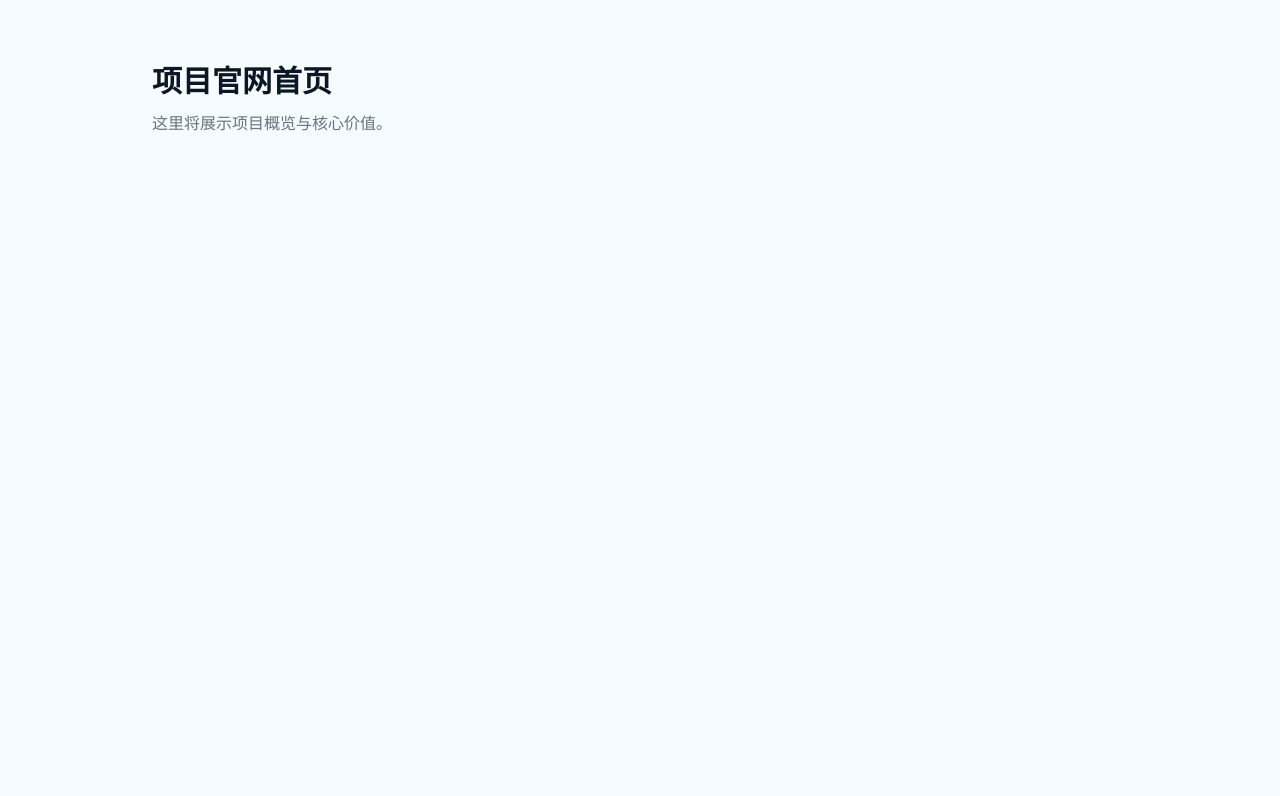
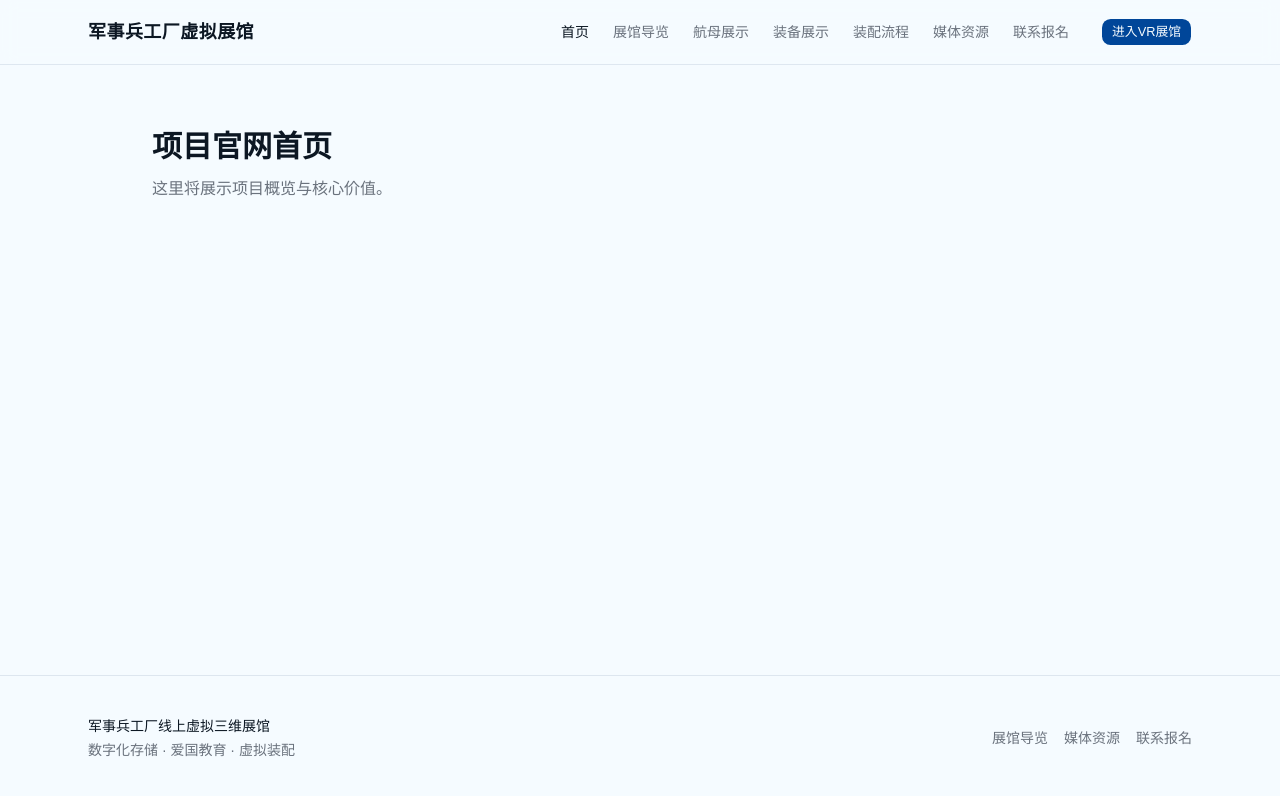
Before and after one commit to GGGrial/P3, a React (Vite) app: page / in a window 1280 px wide. Shown: the top 796 px of the page. Built offline with nearby package versions, Linux system fonts and the light colour scheme.

Commit message:
Add site header, footer, and navigation

```diff
--- /dev/null
+++ b/src/components/site/SiteFooter.tsx
@@ -0,0 +1,25 @@
+import { Link } from 'react-router'
+
+export default function SiteFooter() {
+	return (
+		<footer className="border-t border-border/60 bg-background/80">
+			<div className="mx-auto flex max-w-6xl flex-col gap-6 px-6 py-10 text-sm text-muted-foreground md:flex-row md:items-center md:justify-between">
+				<div className="space-y-1">
+					<p className="text-foreground">军事兵工厂线上虚拟三维展馆</p>
+					<p>数字化存储 · 爱国教育 · 虚拟装配</p>
+				</div>
+				<div className="flex flex-wrap gap-4">
+					<Link to="/venue-guide" className="hover:text-foreground">
+						展馆导览
+					</Link>
+					<Link to="/media" className="hover:text-foreground">
+						媒体资源
+					</Link>
+					<Link to="/contact" className="hover:text-foreground">
+						联系报名
+					</Link>
+				</div>
+			</div>
+		</footer>
+	)
+}
--- /dev/null
+++ b/src/components/site/SiteHeader.tsx
@@ -0,0 +1,65 @@
+import { Link, NavLink } from 'react-router'
+import { MenuIcon } from 'lucide-react'
+import { cn } from '@/lib/utils'
+import { siteNavigation } from '@/config/navigation'
+import { Button } from '@/components/ui/button'
+import { Sheet, SheetContent, SheetHeader, SheetTitle, SheetTrigger } from '@/components/ui/sheet'
+
+export default function SiteHeader() {
+	return (
+		<header className="sticky top-0 z-40 border-b border-border/60 bg-background/80 backdrop-blur">
+			<div className="mx-auto flex h-16 max-w-6xl items-center justify-between px-6">
+				<Link to="/" className="text-lg font-semibold tracking-wide text-foreground">
+					军事兵工厂虚拟展馆
+				</Link>
+				<nav className="hidden items-center gap-6 text-sm text-muted-foreground md:flex">
+					{siteNavigation.map(item => (
+						<NavLink
+							key={item.href}
+							to={item.href}
+							className={({ isActive }) =>
+								cn('font-medium transition-colors hover:text-foreground', isActive && 'text-foreground')
+							}
+						>
+							{item.label}
+						</NavLink>
+					))}
+					<Button size="sm" className="ml-2">
+						进入VR展馆
+					</Button>
+				</nav>
+				<div className="md:hidden">
+					<Sheet>
+						<SheetTrigger asChild>
+							<Button variant="ghost" size="icon-sm">
+								<MenuIcon className="size-5" />
+							</Button>
+						</SheetTrigger>
+						<SheetContent side="right" className="p-0">
+							<SheetHeader className="border-b border-border/60">
+								<SheetTitle>导航</SheetTitle>
+							</SheetHeader>
+							<div className="flex flex-col gap-2 p-4">
+								{siteNavigation.map(item => (
+									<NavLink
+										key={item.href}
+										to={item.href}
+										className={({ isActive }) =>
+											cn(
+												'rounded-md px-3 py-2 text-sm font-medium text-muted-foreground transition-colors hover:bg-muted hover:text-foreground',
+												isActive && 'bg-muted text-foreground'
+											)
+										}
+									>
+										{item.label}
+									</NavLink>
+								))}
+								<Button className="mt-2 w-full">进入VR展馆</Button>
+							</div>
+						</SheetContent>
+					</Sheet>
+				</div>
+			</div>
+		</header>
+	)
+}
--- /dev/null
+++ b/src/config/navigation.ts
@@ -0,0 +1,9 @@
+export const siteNavigation = [
+	{ label: '首页', href: '/' },
+	{ label: '展馆导览', href: '/venue-guide' },
+	{ label: '航母展示', href: '/carrier' },
+	{ label: '装备展示', href: '/equipment' },
+	{ label: '装配流程', href: '/assembly' },
+	{ label: '媒体资源', href: '/media' },
+	{ label: '联系报名', href: '/contact' }
+] as const
--- a/src/layouts/RootLayout.tsx
+++ b/src/layouts/RootLayout.tsx
@@ -1,9 +1,15 @@
 import { Outlet } from 'react-router'
+import SiteHeader from '@/components/site/SiteHeader'
+import SiteFooter from '@/components/site/SiteFooter'
 
 export default function RootLayout() {
 	return (
-		<div className="min-h-screen bg-background text-foreground">
-			<Outlet />
+		<div className="flex min-h-screen flex-col bg-background text-foreground">
+			<SiteHeader />
+			<main className="flex-1">
+				<Outlet />
+			</main>
+			<SiteFooter />
 		</div>
 	)
 }
```
